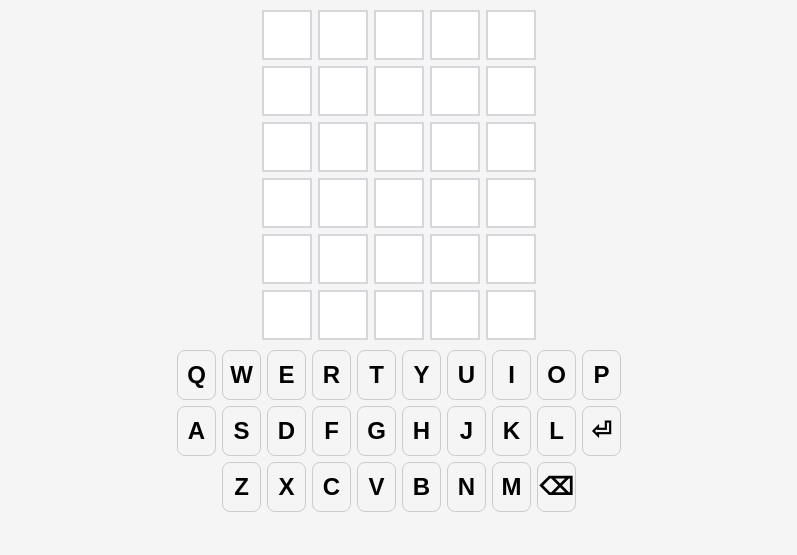
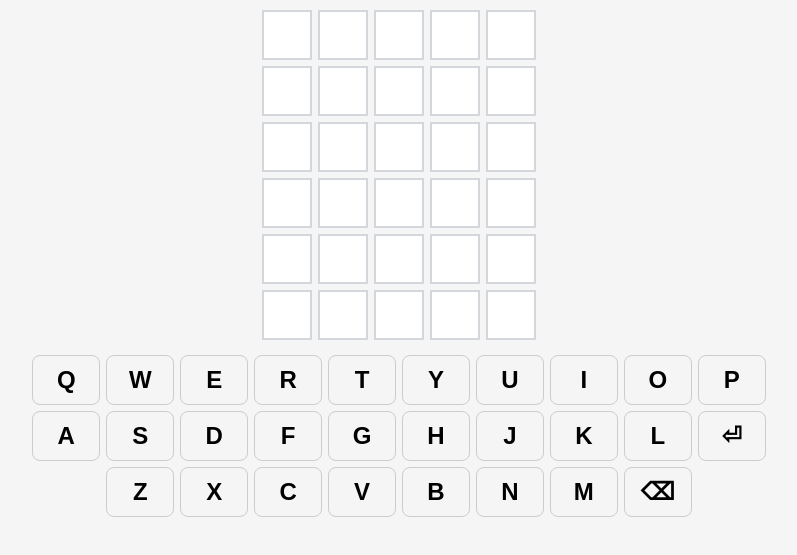
Before and after one commit to umesh550/wordlee-clone, a plain HTML site: page index.html in a window 1280 px wide. Shown: the part 65-620 px from the top of the page, without its empty margins (241-1038 px from the left). Drawn offline with Linux system fonts and the light colour scheme.

Commit message:
styles updated

```diff
--- a/styles.css
+++ b/styles.css
@@ -53,8 +53,9 @@ nav {
 
 .keypad {
   display: grid;
-  grid-template-columns: repeat(10, 39px);
+  grid-template-columns: repeat(10, minmax(30px, 1fr));
   grid-template-rows: 50px 50px 50px;
+  padding: 5px;
   gap: 6px;
 }
 
```
